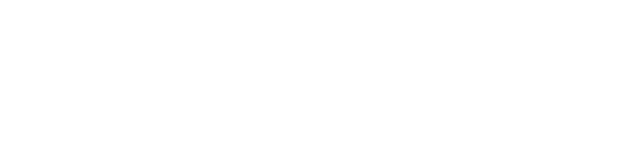
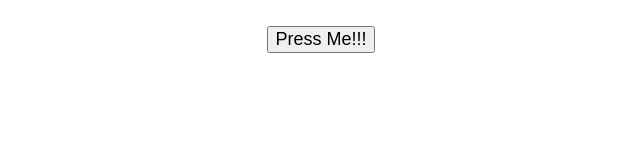
Before and after one commit to jacobth495/etch-a-sketch, a plain HTML site: page index.html in a window 1280 px wide. Shown: the whole page, without its empty margins (319-959 px from the left). Drawn offline with Linux system fonts and the light colour scheme.

Commit message:
Added a button to send user a prompt

```diff
--- a/index.html
+++ b/index.html
@@ -9,6 +9,7 @@
   <link rel="stylesheet" href="style.css">
 </head>
 <body>
+  <button id="promptBtn">Press Me!!!</button>
   <div id="container">
 
   </div>
--- a/script.js
+++ b/script.js
@@ -15,6 +15,12 @@ for (let pixel of pixels) {
   });
 }
 
+const promptBtn = document.querySelector('#promptBtn');
+
+promptBtn.addEventListener('click', () => {
+  prompt('Enter a number 1 - 100')
+})
+
 
 //give div class name
 //add an event listener to the divs
--- a/style.css
+++ b/style.css
@@ -1,9 +1,22 @@
+body {
+  text-align: center;
+  align-items: center;
+  justify-content: center;
+}
+
+#promptBtn {
+  font-size: large;
+  margin-top: 1em;
+}
+
 #container {
   display: grid;
   grid-template-columns: repeat(4, 1fr);
   grid-template-rows: repeat(4, 1fr);
   width: 500px;
   height: 500px;
+  margin: auto;
+  margin-top: 2em;
 }
 
 .pix {
```
